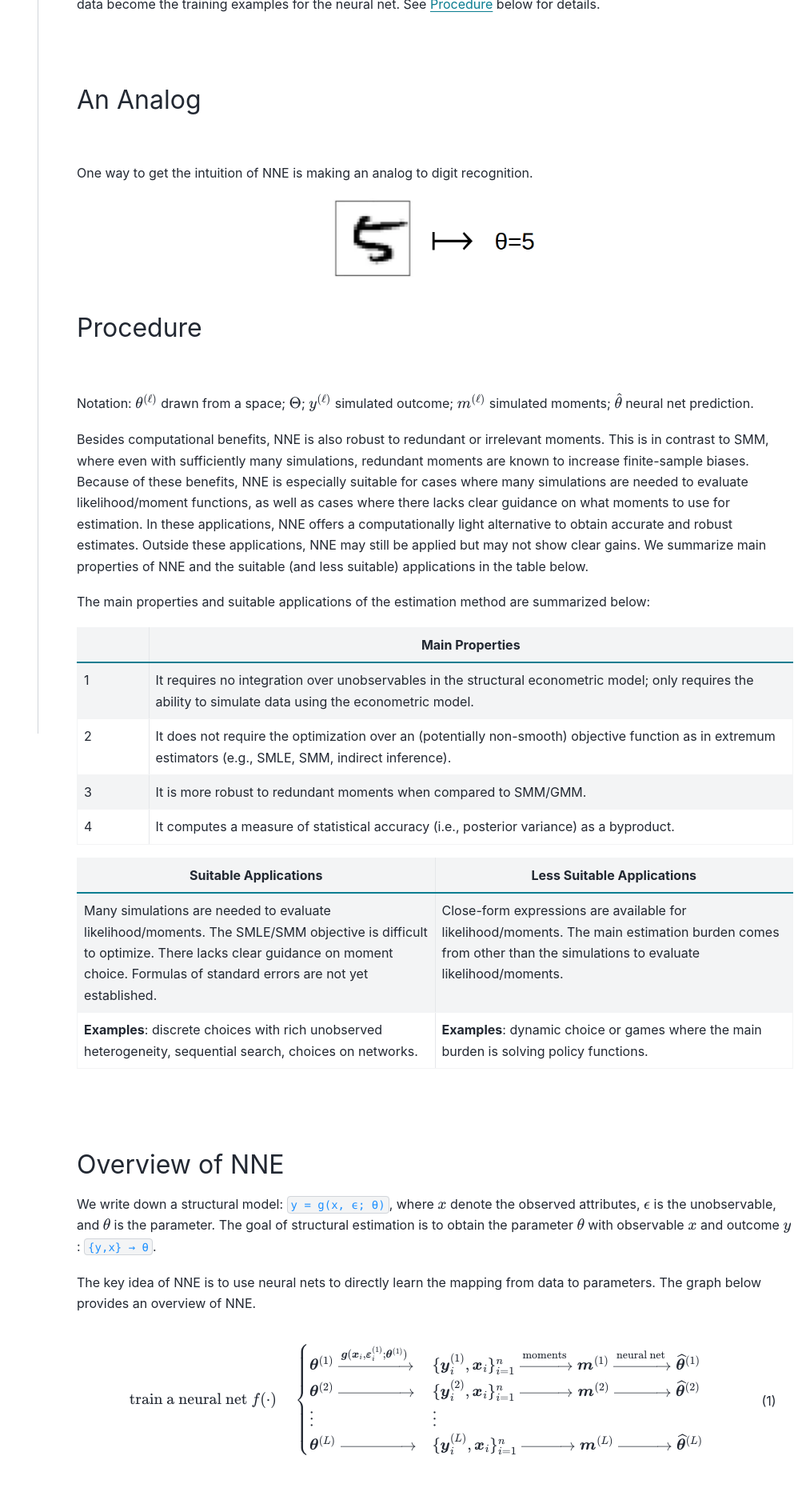
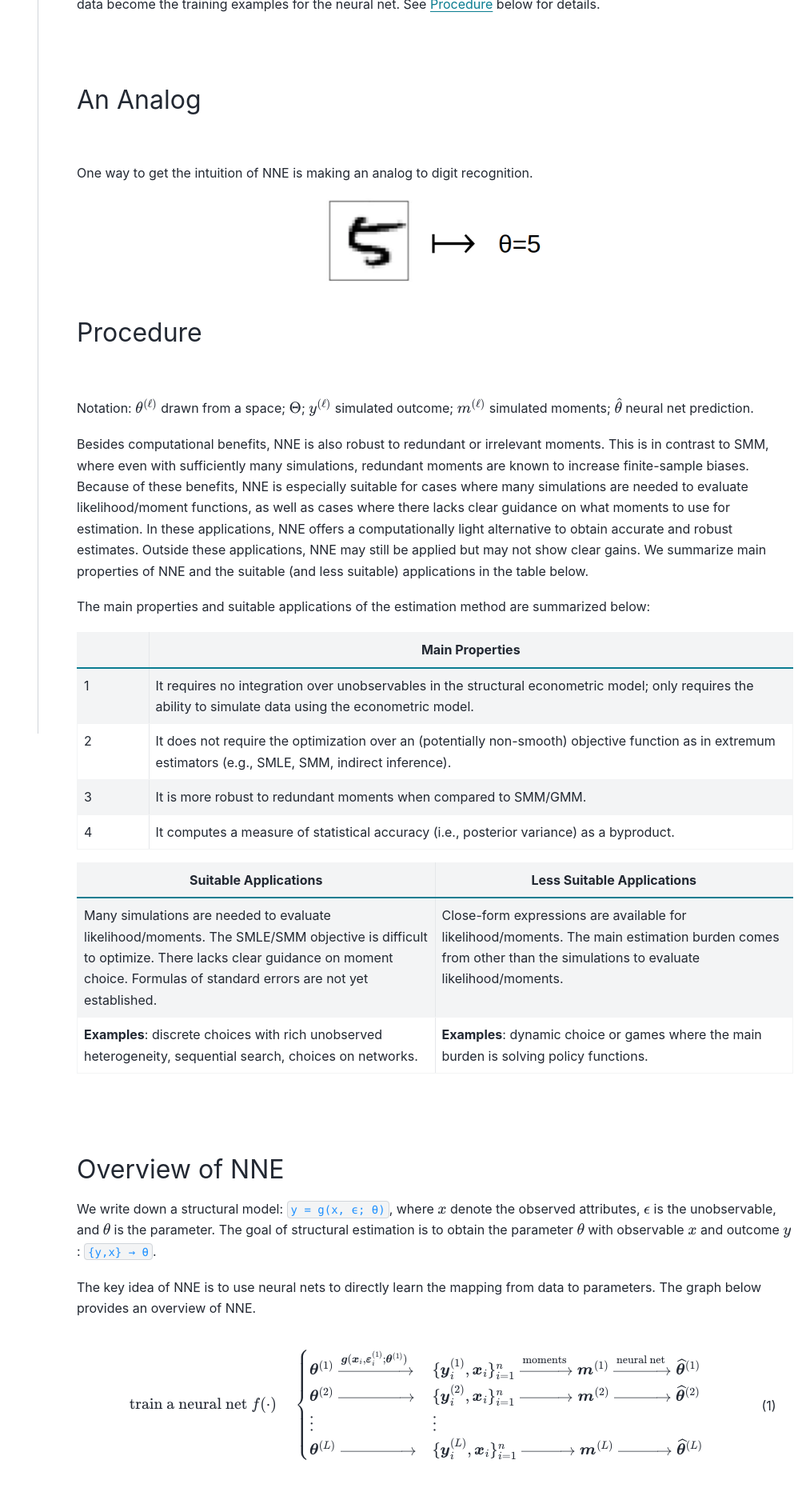
Before and after one commit to nnehome/nnehome.github.io, a Sphinx documentation site: the page built from docs/source/home/home.rst, in a window 1280 px wide. Shown: the part 952-2812 px from the top of the page at 80% size, without its empty margins (272-1280 px from the left). Built offline with Sphinx 7.4.7 and the PyData theme 0.15.4, drawn with Linux system fonts in a browser that asks for light colours.

Commit message:
some change

```diff
--- a/docs/source/home/home.rst
+++ b/docs/source/home/home.rst
@@ -38,7 +38,7 @@ An Analog
 One way to get the intuition of NNE is making an analog to digit recognition.
 
 .. image:: digit_rec_smaller.png
-  :scale: 66%
+  :scale: 70%
   :align: center
 
 
```
